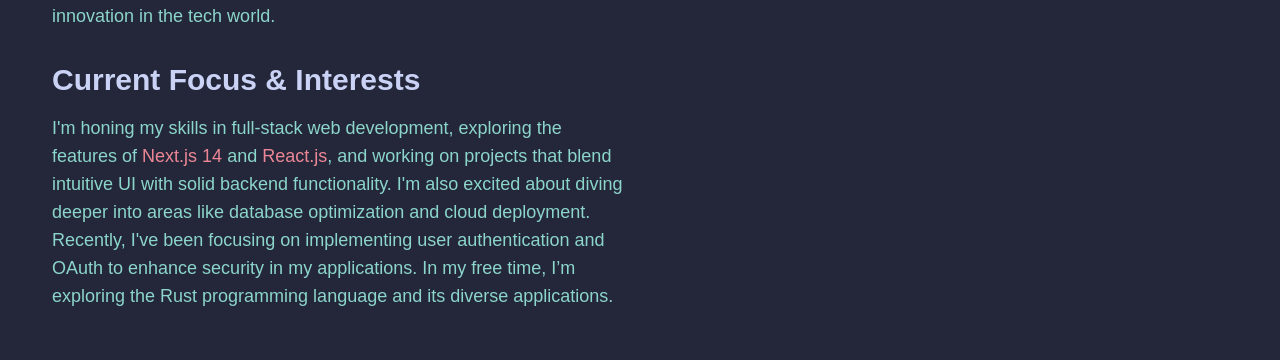
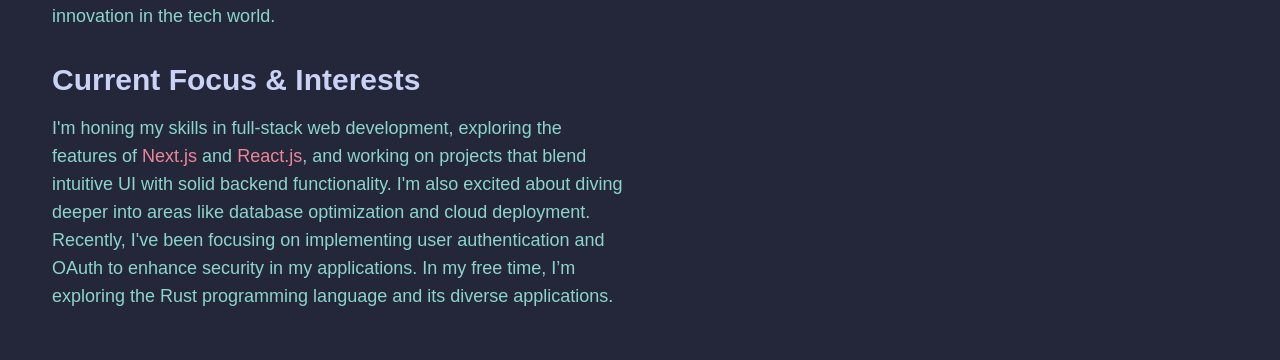
Before and after one commit to Aeonoi/Aeonoi.github.io, a Next.js app: page / in a window 1280 px wide. Shown: the part 1266-1626 px from the top of the page. Built offline with nearby package versions, Linux system fonts and the light colour scheme.

Commit message:
refactor(about): change text

```diff
--- a/components/about.tsx
+++ b/components/about.tsx
@@ -68,10 +68,9 @@ const About: React.FC = () => {
             </h2>
             <p className="text-lg text-catppuccin_teal">
               I'm honing my skills in full-stack web development, exploring the
-              features of{" "}
-              <span className="text-catppuccin_red">Next.js 14</span> and{" "}
-              <span className="text-catppuccin_red">React.js</span>, and working
-              on projects that blend intuitive UI with solid backend
+              features of <span className="text-catppuccin_red">Next.js</span>{" "}
+              and <span className="text-catppuccin_red">React.js</span>, and
+              working on projects that blend intuitive UI with solid backend
               functionality. I'm also excited about diving deeper into areas
               like database optimization and cloud deployment. Recently, I've
               been focusing on implementing user authentication and OAuth to
```
